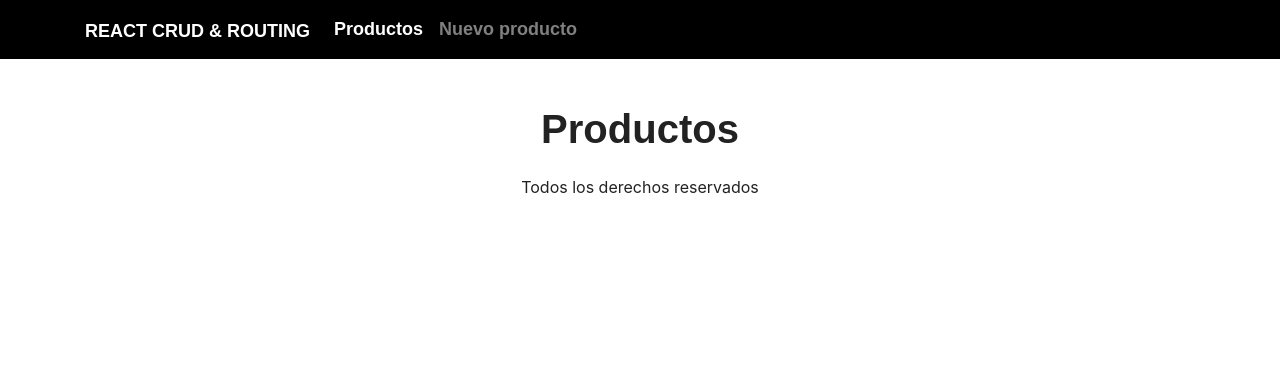
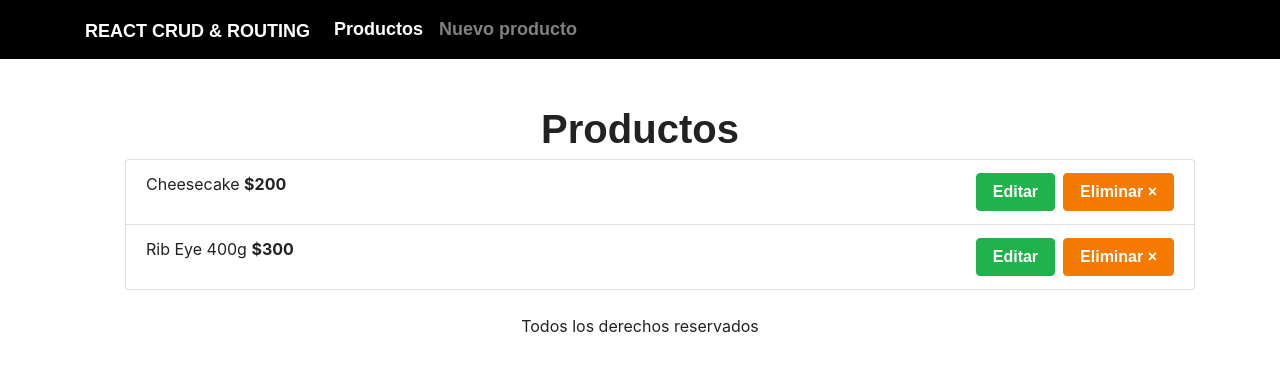
Before and after one commit to leotangram/products-json-server, a React (Create React App) app: page /products in a window 1280 px wide. Shown: the top 370 px of the page. Built offline with nearby package versions, Linux system fonts and the light colour scheme; data requests are answered from the project's data file; a web font is replaced by a local one.

Commit message:
Show products.

```diff
--- a/src/components/Product.js
+++ b/src/components/Product.js
@@ -1,16 +1,8 @@
-import React, { Fragment } from 'react'
-import ProductList from './ProductList'
+import React from 'react'
 
-function Product({ products }) {
+function Product() {
   return (
-    <Fragment>
       <h1 className="text-center">Datos del producto</h1>
-      <ul className="list-group-mt-5">
-        {products.map(product => (
-          <ProductList key={product.id} product={product} />
-        ))}
-      </ul>
-    </Fragment>
   )
 }
 
--- a/src/components/ProductList.js
+++ b/src/components/ProductList.js
@@ -1,8 +1,36 @@
-import React from 'react';
+import React from 'react'
+import { Link } from 'react-router-dom'
 
-function ProductList() {
+function ProductList({ product }) {
+  const deleteProduct = id => {
+    console.log('Eliminando', id)
+    // TODO: Eliminar los registros
+  }
   return (
-    <div></div>
+    <li
+      data-category={product.actegory}
+      className="list-group-item d-flex justify-content-between align-items-center"
+    >
+      <p>
+        {product.saurceName}{' '}
+        <span className="font-weight-bold">${product.saucerPrice}</span>
+      </p>
+      <div>
+        <Link
+          to={`/products/edit/${product.id}`}
+          className="btn btn-success mr-2"
+        >
+          Editar
+        </Link>
+        <button
+          type="button"
+          className="btn btn-danger"
+          onClick={() => deleteProduct(product.id)}
+        >
+          Eliminar &times;
+        </button>
+      </div>
+    </li>
   )
 }
 
--- a/src/components/Products.js
+++ b/src/components/Products.js
@@ -1,7 +1,17 @@
-import React from 'react'
+import React, { Fragment } from 'react'
+import ProductList from './ProductList'
 
-function Products() {
-  return <h1 className="text-center">Productos</h1>
+function Products({ products }) {
+  return (
+    <Fragment>
+      <h1 className="text-center">Productos</h1>
+      <ul className="list-group-mt-5">
+        {products.map(product => (
+          <ProductList key={product.id} product={product} />
+        ))}
+      </ul>
+    </Fragment>
+  )
 }
 
 export default Products
```
